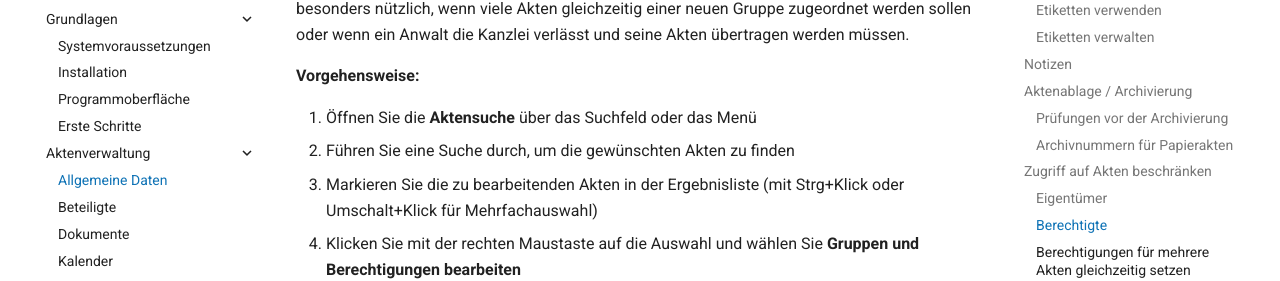
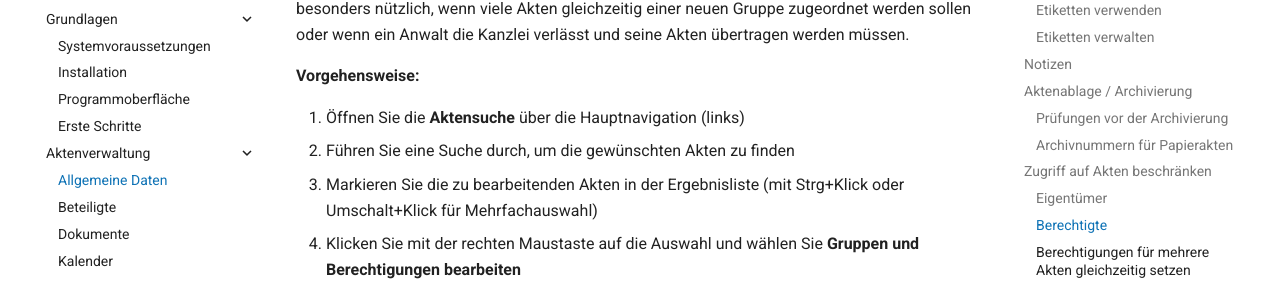
Before and after one commit to jlawyerorg/j-lawyer-documentation, an MkDocs documentation site: the page built from docs/benutzerhandbuch/aktenverwaltung/allgemeine-daten.md, in a window 1280 px wide and 900 px high, scrolled down 3933 px. Shown: the part 152-433 px from the top of the window. Built offline with MkDocs 1.6.1 and Material for MkDocs 9.7.7, drawn with Linux system fonts in a browser that asks for light colours; comment, search, counter and statistics services are not loaded.

```diff
--- a/docs/benutzerhandbuch/aktenverwaltung/allgemeine-daten.md
+++ b/docs/benutzerhandbuch/aktenverwaltung/allgemeine-daten.md
@@ -103,7 +103,7 @@
 
 **Vorgehensweise:**
 
-1. Öffnen Sie die **Aktensuche** über das Suchfeld oder das Menü
+1. Öffnen Sie die **Aktensuche** über die Hauptnavigation (links)
 2. Führen Sie eine Suche durch, um die gewünschten Akten zu finden
 3. Markieren Sie die zu bearbeitenden Akten in der Ergebnisliste (mit Strg+Klick oder Umschalt+Klick für Mehrfachauswahl)
 4. Klicken Sie mit der rechten Maustaste auf die Auswahl und wählen Sie **Gruppen und Berechtigungen bearbeiten**
```
